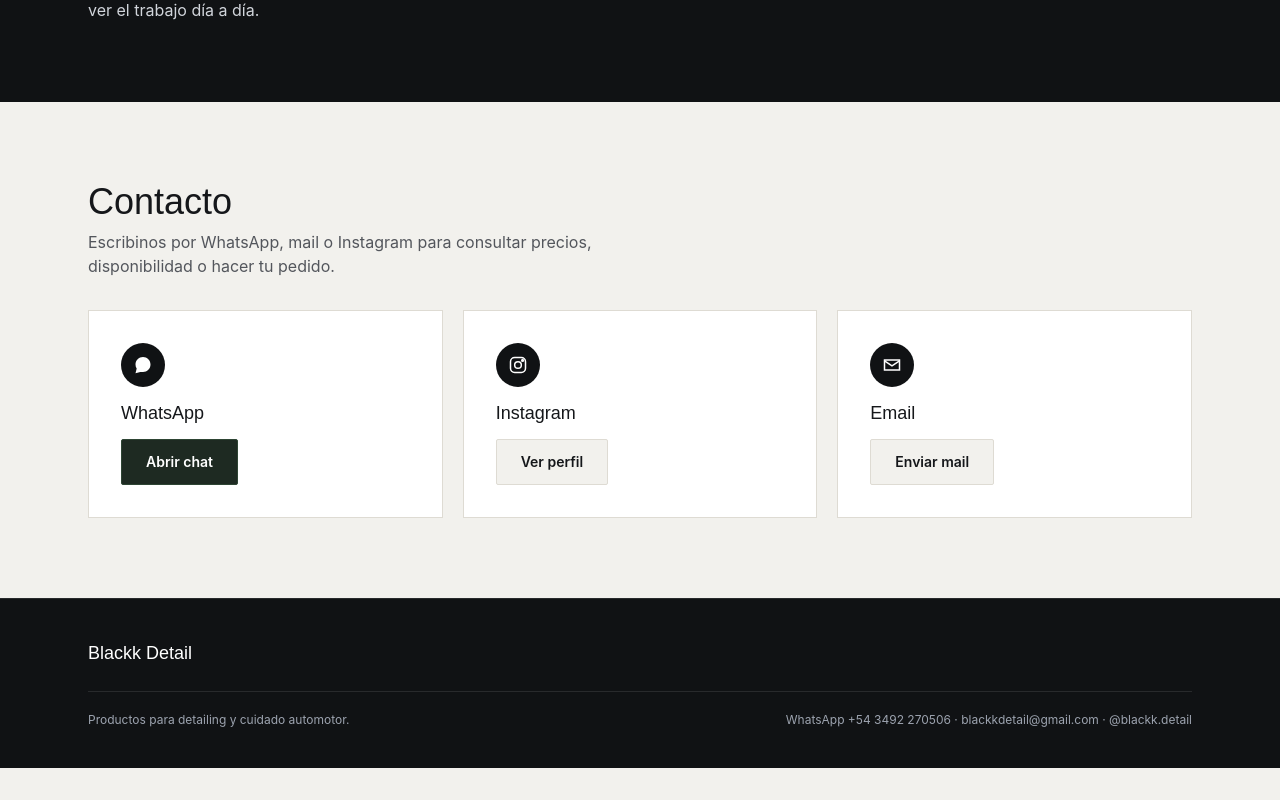
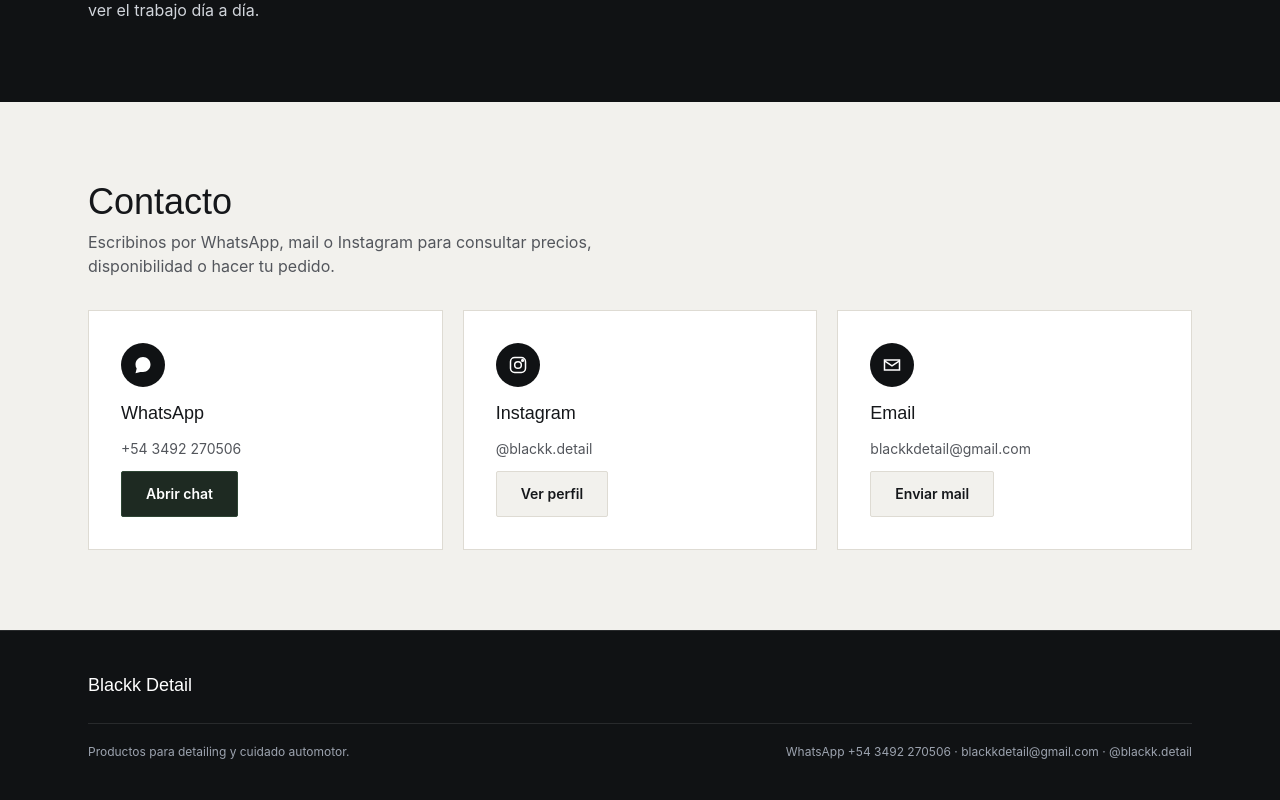
Before and after one commit to juanfino945-web/Blackk-Detail, a Next.js app: page / in a window 1280 px wide. Shown: the part 1433-2233 px from the top of the page. Before the commit the page ends 2201 px from the top, so only its background shows below. Built offline with nearby package versions, Linux system fonts and the light colour scheme; no server answers; the database is empty.

Commit message:
agrego de animaciones para mas estilo en la pagina

```diff
--- a/app/CatalogClient.js
+++ b/app/CatalogClient.js
@@ -1,6 +1,6 @@
 'use client';
 
-import { useMemo, useState } from 'react';
+import { useEffect, useMemo, useRef, useState } from 'react';
 
 const WHATSAPP_NUMBER = '543492270506';
 
@@ -21,12 +21,56 @@
   );
 }
 
+// Aparece con fade + subida cuando entra en pantalla
+function Reveal({ children, delay = 0, className = '' }) {
+  const ref = useRef(null);
+  const [visible, setVisible] = useState(false);
+
+  useEffect(() => {
+    const el = ref.current;
+    if (!el) return;
+    if (typeof IntersectionObserver === 'undefined') {
+      setVisible(true);
+      return;
+    }
+    const io = new IntersectionObserver(
+      ([entry]) => {
+        if (entry.isIntersecting) {
+          setVisible(true);
+          io.disconnect();
+        }
+      },
+      { threshold: 0.1, rootMargin: '0px 0px -40px 0px' }
+    );
+    io.observe(el);
+    return () => io.disconnect();
+  }, []);
+
+  return (
+    <div
+      ref={ref}
+      className={`reveal ${visible ? 'is-visible' : ''} ${className}`}
+      style={{ '--delay': `${delay}ms` }}
+    >
+      {children}
+    </div>
+  );
+}
+
 export default function CatalogClient({ initialProducts }) {
   const [products] = useState(initialProducts);
   const [navOpen, setNavOpen] = useState(false);
+  const [scrolled, setScrolled] = useState(false);
   const [search, setSearch] = useState('');
   const [category, setCategory] = useState('Todos');
   const [selected, setSelected] = useState(null);
+
+  useEffect(() => {
+    const onScroll = () => setScrolled(window.scrollY > 24);
+    onScroll();
+    window.addEventListener('scroll', onScroll, { passive: true });
+    return () => window.removeEventListener('scroll', onScroll);
+  }, []);
 
   const categories = useMemo(
     () => ['Todos', ...Array.from(new Set(products.map(p => p.category)))],
@@ -45,16 +89,24 @@
   return (
     <>
       {/* NAVBAR */}
-      <nav className="sticky top-0 z-50 bg-[var(--dark)] border-b border-white/10">
-        <div className="max-w-6xl mx-auto px-6 h-[72px] flex items-center justify-between">
+      <nav
+        className={`sticky top-0 z-50 bg-[var(--dark)] border-b border-white/10 transition-shadow duration-300 ${
+          scrolled ? 'shadow-[0_8px_24px_-12px_rgba(0,0,0,0.6)]' : ''
+        }`}
+      >
+        <div
+          className={`max-w-6xl mx-auto px-6 flex items-center justify-between transition-all duration-300 ${
+            scrolled ? 'h-[60px]' : 'h-[72px]'
+          }`}
+        >
           <a href="#inicio" className="text-white font-display font-bold text-xl tracking-wide flex items-center gap-2">
             <span className="w-2 h-2 rounded-full bg-[var(--steel)]" /> Blackk Detail
           </a>
-          <ul className={`md:flex gap-9 list-none ${navOpen ? 'flex flex-col absolute top-[72px] left-0 right-0 bg-[var(--dark)] p-6' : 'hidden'} md:static md:bg-transparent md:p-0`}>
-            <li><a href="#inicio" className="text-gray-300 hover:text-white text-sm">Inicio</a></li>
-            <li><a href="#catalogo" className="text-gray-300 hover:text-white text-sm">Catálogo</a></li>
-            <li><a href="#nosotros" className="text-gray-300 hover:text-white text-sm">Nosotros</a></li>
-            <li><a href="#contacto" className="text-gray-300 hover:text-white text-sm">Contacto</a></li>
+          <ul className={`md:flex gap-9 list-none ${navOpen ? 'flex flex-col absolute top-full left-0 right-0 bg-[var(--dark)] p-6' : 'hidden'} md:static md:bg-transparent md:p-0`}>
+            <li><a href="#inicio" className="text-gray-300 hover:text-white text-sm transition-colors">Inicio</a></li>
+            <li><a href="#catalogo" className="text-gray-300 hover:text-white text-sm transition-colors">Catálogo</a></li>
+            <li><a href="#nosotros" className="text-gray-300 hover:text-white text-sm transition-colors">Nosotros</a></li>
+            <li><a href="#contacto" className="text-gray-300 hover:text-white text-sm transition-colors">Contacto</a></li>
           </ul>
           <button className="md:hidden text-white" onClick={() => setNavOpen(!navOpen)} aria-label="Abrir menú">
             <svg viewBox="0 0 24 24" width="26" height="26" fill="none" stroke="currentColor" strokeWidth="2">
@@ -68,12 +120,22 @@
       <header id="inicio" className="bg-gradient-to-br from-[var(--dark)] via-[#22262b] to-[#2c3036] text-white">
         <div className="max-w-6xl mx-auto px-6 py-16 md:py-20 grid md:grid-cols-2 gap-12 items-center">
           <div>
-            <span className="text-[var(--steel)] text-xs font-semibold tracking-widest uppercase">Detailing &amp; cuidado automotor</span>
-            <h1 className="font-display font-bold text-4xl md:text-6xl mt-4 leading-tight">Blackk Detail</h1>
-            <p className="text-gray-300 mt-5 max-w-md">
+            <span
+              className="hero-anim inline-block text-[var(--steel)] text-xs font-semibold tracking-widest uppercase"
+              style={{ animationDelay: '0.05s' }}
+            >
+              Detailing &amp; cuidado automotor
+            </span>
+            <h1
+              className="hero-anim font-display font-bold text-4xl md:text-6xl mt-4 leading-tight"
+              style={{ animationDelay: '0.15s' }}
+            >
+              Blackk Detail
+            </h1>
+            <p className="hero-anim text-gray-300 mt-5 max-w-md" style={{ animationDelay: '0.3s' }}>
               Ceras, aromatizantes, accesorios y línea Vonixx para dejar tu auto como recién salido de la concesionaria.
             </p>
-            <div className="flex flex-wrap gap-3 mt-8">
+            <div className="hero-anim flex flex-wrap gap-3 mt-8" style={{ animationDelay: '0.45s' }}>
               <a href="#catalogo" className="btn btn-primary">Ver catálogo</a>
               <a href={genericWa} target="_blank" rel="noopener noreferrer" className="btn btn-wsp">
                 <WspIcon className="w-4 h-4" /> Consultar por WhatsApp
@@ -81,7 +143,7 @@
             </div>
           </div>
           <div className="flex justify-center">
-            <div className="bg-white/5 border border-white/10 p-6 max-w-[280px]">
+            <div className="hero-logo bg-white/5 border border-white/10 p-6 max-w-[280px]">
               <img src="/logo.jpg" alt="Blackk Detail" className="rounded-sm" />
             </div>
           </div>
@@ -91,11 +153,14 @@
       {/* CATALOGO */}
       <section id="catalogo" className="bg-white py-20">
         <div className="max-w-6xl mx-auto px-6">
+          <Reveal>
             <h2 className="font-display text-3xl md:text-4xl">Catálogo</h2>
             <p className="text-[var(--ink-soft)] mt-2 mb-8 max-w-xl">
               Filtrá por categoría o buscá un producto. Los precios están actualizados en pesos argentinos.
             </p>
+          </Reveal>
 
+          <Reveal delay={100}>
             <div className="flex flex-wrap gap-4 items-center bg-white border border-[var(--line)] p-4 mb-8">
               <input
                 type="search"
@@ -109,13 +174,14 @@
                   <button
                     key={cat}
                     onClick={() => setCategory(cat)}
-                  className={`px-4 py-2 text-xs font-medium rounded-full border ${category === cat ? 'bg-[var(--dark)] text-white border-[var(--dark)]' : 'border-[var(--line)] text-[var(--ink-soft)]'}`}
+                    className={`px-4 py-2 text-xs font-medium rounded-full border transition-colors duration-200 ${category === cat ? 'bg-[var(--dark)] text-white border-[var(--dark)]' : 'border-[var(--line)] text-[var(--ink-soft)] hover:border-[var(--dark)] hover:text-[var(--ink)]'}`}
                   >
                     {cat}
                   </button>
                 ))}
               </div>
             </div>
+          </Reveal>
 
           <p className="text-sm text-[var(--ink-soft)] mb-5">
             {filtered.length} {filtered.length === 1 ? 'producto encontrado' : 'productos encontrados'}
@@ -127,13 +193,14 @@
             </div>
           ) : (
             <div className="grid grid-cols-2 md:grid-cols-3 lg:grid-cols-4 gap-5">
-              {filtered.map(p => (
-                <article key={p.id} className="bg-white border border-[var(--line)] flex flex-col">
-                  <div className="relative bg-[#EAE8E2] aspect-square overflow-hidden border-b border-[var(--line)]">
-                    <span className="absolute top-2 left-2 bg-black/80 text-white text-[10px] font-semibold px-2 py-1 rounded-full uppercase">
+              {filtered.map((p, i) => (
+                <Reveal key={p.id} delay={(i % 4) * 80} className="h-full">
+                  <article className="product-card bg-white border border-[var(--line)] flex flex-col h-full">
+                    <div className="shine relative bg-[#EAE8E2] aspect-square overflow-hidden border-b border-[var(--line)]">
+                      <span className="absolute top-2 left-2 z-10 bg-black/80 text-white text-[10px] font-semibold px-2 py-1 rounded-full uppercase">
                         {p.category}
                       </span>
-                    <img src={p.image} alt={p.name} className="w-full h-full object-cover" />
+                      <img src={p.image} alt={p.name} loading="lazy" className="product-img w-full h-full object-cover" />
                     </div>
                     <div className="p-4 flex flex-col gap-2 flex-1">
                       <h3 className="text-sm font-semibold min-h-[38px]">{p.name}</h3>
@@ -142,17 +209,18 @@
                         <button onClick={() => setSelected(p)} className="flex-1 btn-dark text-xs px-3 py-2 border">
                           Ver detalle
                         </button>
-                      <a
-                        href={waLink(productWaText(p.name))}
+
+                         <a href={waLink(productWaText(p.name))}
                           target="_blank"
                           rel="noopener noreferrer"
-                        className="flex-1 bg-[#1E2A22] text-white text-xs px-3 py-2 flex items-center justify-center gap-1"
+                          className="flex-1 bg-[#1E2A22] hover:bg-[#25342A] transition-colors text-white text-xs px-3 py-2 flex items-center justify-center gap-1"
                         >
                           <WspIcon className="w-3.5 h-3.5" /> Consultar
                         </a>
                       </div>
                     </div>
                   </article>
+                </Reveal>
               ))}
             </div>
           )}
@@ -162,7 +230,7 @@
       {/* NOSOTROS */}
       <section id="nosotros" className="bg-[var(--dark)] text-white py-20">
         <div className="max-w-6xl mx-auto px-6 grid md:grid-cols-2 gap-12 items-center">
-          <div>
+          <Reveal>
             <span className="text-[var(--steel)] text-xs font-semibold tracking-widest uppercase">Nosotros</span>
             <h2 className="font-display text-3xl mt-3">Blackk Detail</h2>
             <p className="text-gray-300 mt-4 max-w-md">
@@ -171,48 +239,55 @@
             <p className="text-gray-300 mt-4 max-w-md">
               Podés consultarnos por cualquier producto del catálogo directamente por WhatsApp o seguirnos en Instagram para ver el trabajo día a día.
             </p>
-          </div>
+          </Reveal>
+          <Reveal delay={150}>
             <div className="grid grid-cols-2 gap-3">
               {products.slice(0, 2).map(p => (
-              <img key={p.id} src={p.image} alt={p.name} className="aspect-square object-cover border border-white/10" />
+                <img key={p.id} src={p.image} alt={p.name} loading="lazy" className="aspect-square object-cover border border-white/10" />
               ))}
             </div>
+          </Reveal>
         </div>
       </section>
 
       {/* CONTACTO */}
       <section id="contacto" className="bg-[var(--bg)] py-20">
         <div className="max-w-6xl mx-auto px-6">
+          <Reveal>
             <h2 className="font-display text-3xl md:text-4xl">Contacto</h2>
             <p className="text-[var(--ink-soft)] mt-2 mb-8 max-w-xl">
               Escribinos por WhatsApp, mail o Instagram para consultar precios, disponibilidad o hacer tu pedido.
             </p>
+          </Reveal>
           <div className="grid md:grid-cols-3 gap-5">
-            <div className="bg-white border border-[var(--line)] p-8 flex flex-col gap-3">
+            <Reveal delay={0} className="bg-white border border-[var(--line)] p-8 flex flex-col gap-3">
               <div className="w-11 h-11 rounded-full bg-[var(--dark)] text-white flex items-center justify-center">
                 <WspIcon className="w-5 h-5" />
               </div>
               <h3 className="font-display text-lg">WhatsApp</h3>
+              <p className="text-sm text-[var(--ink-soft)]">+54 3492 270506</p>
               <a href={genericWa} target="_blank" rel="noopener noreferrer" className="btn btn-wsp self-start">Abrir chat</a>
-            </div>
-            <div className="bg-white border border-[var(--line)] p-8 flex flex-col gap-3">
+            </Reveal>
+            <Reveal delay={100} className="bg-white border border-[var(--line)] p-8 flex flex-col gap-3">
               <div className="w-11 h-11 rounded-full bg-[var(--dark)] text-white flex items-center justify-center">
                 <svg viewBox="0 0 24 24" width="20" height="20" fill="none" stroke="currentColor" strokeWidth="1.8">
                   <rect x="3" y="3" width="18" height="18" rx="5" /><circle cx="12" cy="12" r="4" /><circle cx="17.5" cy="6.5" r="1" />
                 </svg>
               </div>
               <h3 className="font-display text-lg">Instagram</h3>
+              <p className="text-sm text-[var(--ink-soft)]">@blackk.detail</p>
               <a href="https://instagram.com/blackk.detail" target="_blank" rel="noopener noreferrer" className="btn btn-dark self-start border">Ver perfil</a>
-            </div>
-            <div className="bg-white border border-[var(--line)] p-8 flex flex-col gap-3">
+            </Reveal>
+            <Reveal delay={200} className="bg-white border border-[var(--line)] p-8 flex flex-col gap-3">
               <div className="w-11 h-11 rounded-full bg-[var(--dark)] text-white flex items-center justify-center">
                 <svg viewBox="0 0 24 24" width="20" height="20" fill="none" stroke="currentColor" strokeWidth="1.8">
                   <path d="M3 6h18v12H3z" /><path d="M3 7l9 6 9-6" />
                 </svg>
               </div>
               <h3 className="font-display text-lg">Email</h3>
+              <p className="text-sm text-[var(--ink-soft)]">blackkdetail@gmail.com</p>
               <a href="mailto:blackkdetail@gmail.com" className="btn btn-dark self-start border">Enviar mail</a>
-            </div>
+            </Reveal>
           </div>
         </div>
       </section>
@@ -233,16 +308,16 @@
       {/* MODAL DETALLE */}
       {selected && (
         <div
-          className="fixed inset-0 bg-black/70 flex items-center justify-center p-5 z-[200]"
+          className="modal-overlay fixed inset-0 bg-black/70 flex items-center justify-center p-5 z-[200]"
           onClick={() => setSelected(null)}
         >
           <div
-            className="bg-white max-w-2xl w-full grid md:grid-cols-2 relative max-h-[88vh] overflow-auto"
+            className="modal-panel bg-white max-w-2xl w-full grid md:grid-cols-2 relative max-h-[88vh] overflow-auto"
             onClick={e => e.stopPropagation()}
           >
             <button
               onClick={() => setSelected(null)}
-              className="absolute top-3 right-3 w-8 h-8 rounded-full bg-black/70 text-white flex items-center justify-center"
+              className="absolute top-3 right-3 w-8 h-8 rounded-full bg-black/70 text-white flex items-center justify-center hover:bg-black transition-colors"
               aria-label="Cerrar"
             >
               ✕
@@ -259,8 +334,8 @@
               <p className="text-sm text-[var(--ink-soft)] border-t border-[var(--line)] pt-4">
                 Este producto forma parte del catálogo de Blackk Detail. Para conocer disponibilidad y coordinar la compra, consultá directamente por WhatsApp.
               </p>
-              <a
-                href={waLink(productWaText(selected.name))}
+
+                <a href={waLink(productWaText(selected.name))}
                 target="_blank"
                 rel="noopener noreferrer"
                 className="btn btn-wsp mt-auto"
--- a/app/globals.css
+++ b/app/globals.css
@@ -40,3 +40,137 @@
 .btn-dark {
   @apply border border-[var(--line)] bg-[var(--bg)] text-[var(--ink)] hover:bg-[var(--dark)] hover:text-white hover:border-[var(--dark)];
 }
+
+/* ===================== ANIMACIONES ===================== */
+:root {
+  --ease: cubic-bezier(0.22, 1, 0.36, 1);
+}
+
+html {
+  scroll-behavior: smooth;
+  scroll-padding-top: 72px;
+}
+
+/* Entrada del hero */
+@keyframes fadeUp {
+  from { opacity: 0; transform: translateY(24px); }
+  to   { opacity: 1; transform: none; }
+}
+@keyframes logoIn {
+  from { opacity: 0; transform: scale(0.92); }
+  to   { opacity: 1; transform: scale(1); }
+}
+.hero-anim {
+  opacity: 0;
+  animation: fadeUp 0.8s var(--ease) forwards;
+}
+.hero-logo {
+  opacity: 0;
+  animation: logoIn 1s var(--ease) 0.3s forwards;
+}
+
+/* Aparición al scrollear */
+.reveal {
+  opacity: 0;
+  transform: translateY(28px);
+  transition: opacity 0.7s var(--ease), transform 0.7s var(--ease);
+  transition-delay: var(--delay, 0ms);
+}
+.reveal.is-visible {
+  opacity: 1;
+  transform: none;
+}
+
+/* Tarjetas de producto + brillo de cera */
+.product-card {
+  transition: transform 0.4s var(--ease), box-shadow 0.4s var(--ease), border-color 0.3s ease;
+}
+.product-img {
+  transition: transform 1.2s var(--ease);
+}
+.shine::after {
+  content: '';
+  position: absolute;
+  top: 0;
+  left: -75%;
+  width: 50%;
+  height: 100%;
+  background: linear-gradient(120deg, transparent, rgba(255, 255, 255, 0.55), transparent);
+  transform: skewX(-20deg);
+  pointer-events: none;
+}
+@keyframes shine {
+  from { left: -75%; }
+  to   { left: 130%; }
+}
+@media (hover: hover) {
+  .product-card:hover {
+    transform: translateY(-6px);
+    box-shadow: 0 18px 40px -18px rgba(16, 18, 20, 0.35);
+    border-color: var(--steel);
+  }
+  .product-card:hover .product-img {
+    transform: scale(1.06);
+  }
+  .product-card:hover .shine::after {
+    animation: shine 0.9s var(--ease);
+  }
+}
+
+/* Botones */
+.btn,
+.btn-dark {
+  transition: transform 0.25s var(--ease), background-color 0.25s ease, color 0.25s ease, border-color 0.25s ease;
+}
+@media (hover: hover) {
+  .btn:hover,
+  .btn-dark:hover {
+    transform: translateY(-2px);
+  }
+}
+.btn:active,
+.btn-dark:active {
+  transform: translateY(0);
+}
+
+/* Modal */
+@keyframes fadeIn {
+  from { opacity: 0; }
+  to   { opacity: 1; }
+}
+@keyframes popIn {
+  from { opacity: 0; transform: translateY(16px) scale(0.96); }
+  to   { opacity: 1; transform: none; }
+}
+.modal-overlay {
+  animation: fadeIn 0.25s ease-out;
+}
+.modal-panel {
+  animation: popIn 0.35s var(--ease);
+}
+
+/* Respeta a quien tiene las animaciones desactivadas */
+@media (prefers-reduced-motion: reduce) {
+  html { scroll-behavior: auto; }
+  .hero-anim,
+  .hero-logo,
+  .reveal {
+    opacity: 1 !important;
+    transform: none !important;
+    animation: none !important;
+    transition: none !important;
+  }
+  .product-card,
+  .product-img,
+  .btn,
+  .btn-dark {
+    transition: none !important;
+  }
+  .product-card:hover .shine::after {
+    animation: none !important;
+  }
+  .modal-overlay,
+  .modal-panel {
+    animation: none !important;
+  }
+}
```
Lines whose indentation alone changed are shown as unchanged.
